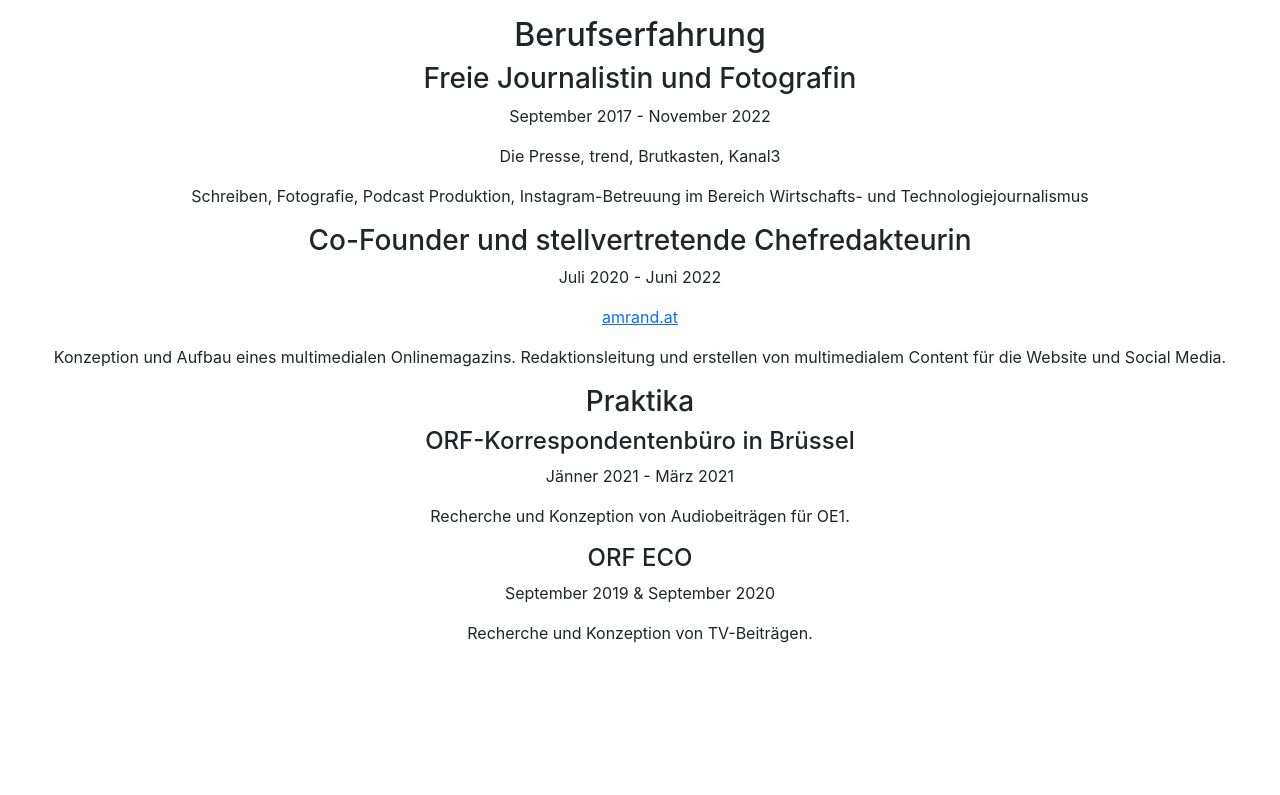
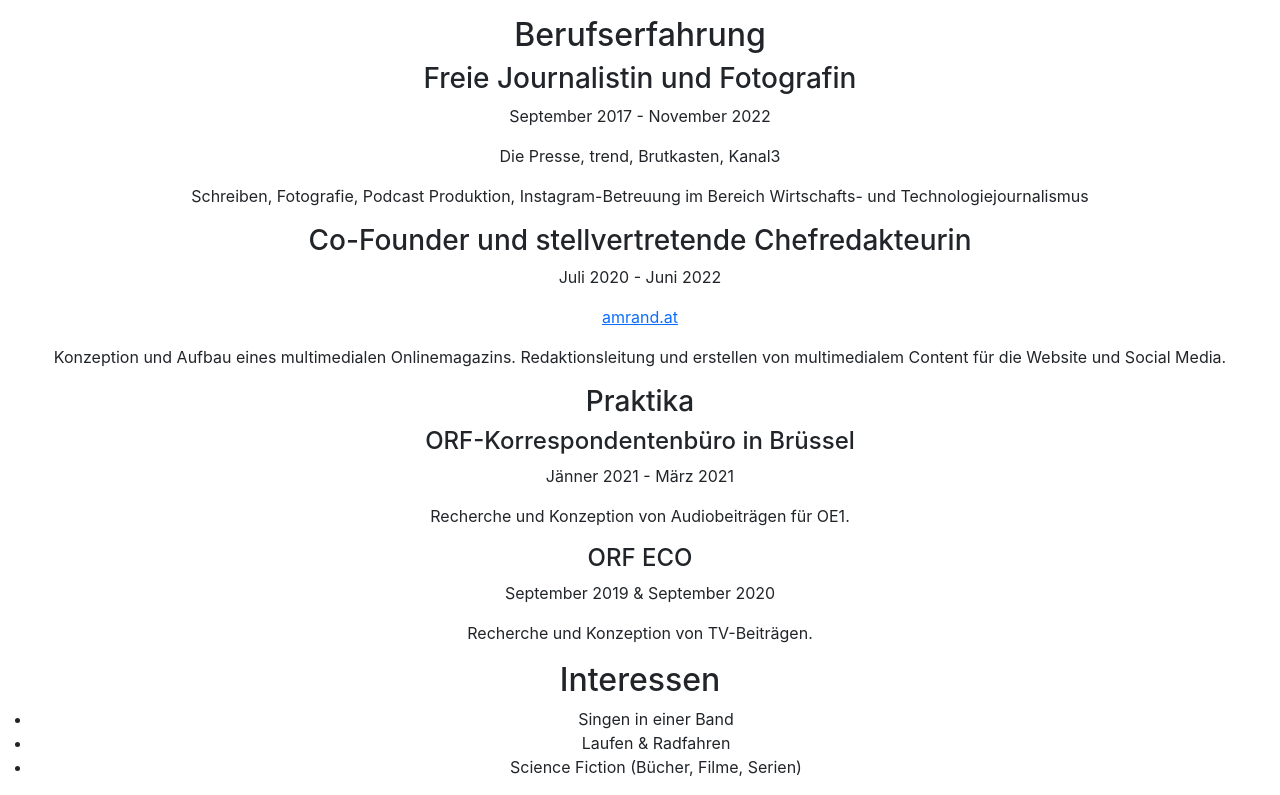
Before and after one commit to JuliaPabst/My-Website, a React (Create React App) app in the folder my-app/: page / in a window 1280 px wide. Shown: the part 2477-3272 px from the top of the page. Before the commit the page ends 3138 px from the top, so only its background shows below. Built offline with nearby package versions, Linux system fonts and the light colour scheme.

Commit message:
add interests

```diff
--- a/my-app/src/Components/About.js
+++ b/my-app/src/Components/About.js
@@ -121,6 +121,14 @@ export default function About() {
             </div>
           </div>
         </div>
+        <div>
+          <h2>Interessen</h2>
+          <ul>
+            <li>Singen in einer Band</li>
+            <li>Laufen & Radfahren</li>
+            <li>Science Fiction (Bücher, Filme, Serien)</li>
+          </ul>
+        </div>
       </section>
     </div>
   );
```
